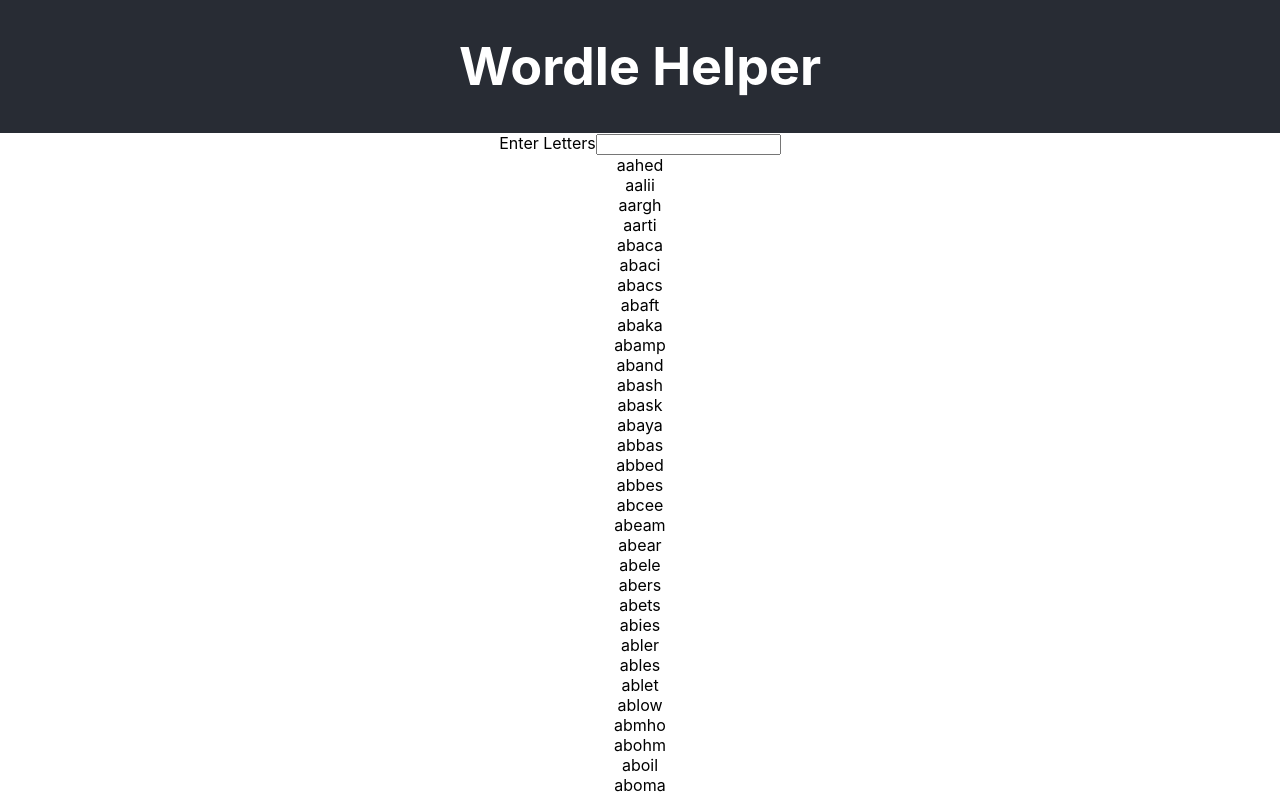
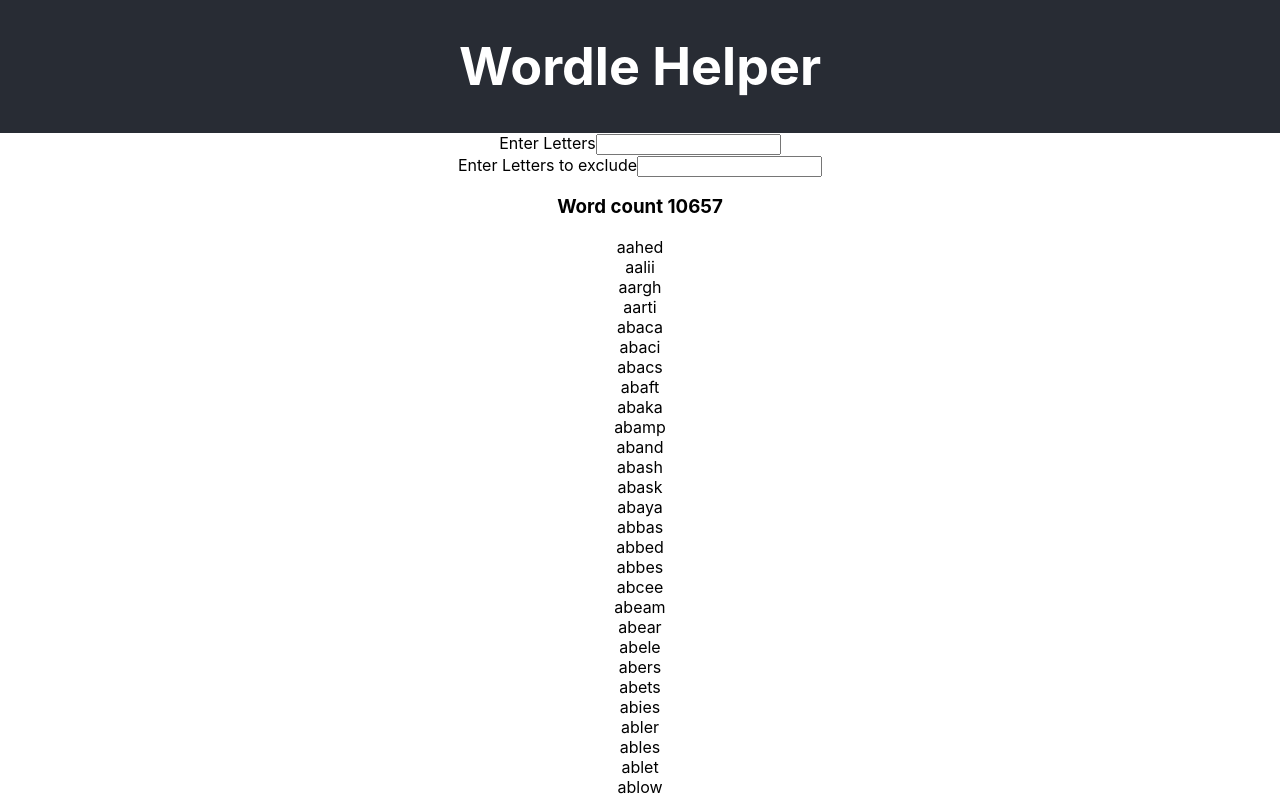
Before and after one commit to Cookiesworld/wordle-solver, a React (Create React App) app: page / in a window 1280 px wide. Shown: the top 797 px of the page. Built offline with nearby package versions, Linux system fonts and the light colour scheme.

Commit message:
Wired up reducers

```diff
--- a/src/myForm.js
+++ b/src/myForm.js
@@ -1,10 +1,10 @@
 import react from "react";
 
-export default function MyForm({ setLetters, letters }) {
+export default function MyForm({ setLetters, letters, label }) {
     return (
         <div>
             <form>
-                <label>Enter Letters
+                <label>{label}
                     <input type="text"
                         value={letters}
                         onChange={(e) => setLetters(e.target.value)}
--- a/src/solver.js
+++ b/src/solver.js
@@ -4,13 +4,16 @@
 
 export default function Solver() {
     const [letters, setLetters] = useState('');
-    const { words } = useWords();
+    const [excludeletters, setExcludeLetters] = useState('');
+    const { words, dispatch } = useWords();
 
     return (
         <section>
-            <MyForm setLetters={enterLetters} letters={letters}></MyForm>
+            <MyForm setLetters={enterLetters} letters={letters} label='Enter Letters'></MyForm>
+            <MyForm setLetters={enterExcludeLetters} letters={excludeletters} label='Enter Letters to exclude'></MyForm>
 
-            {words.map(word => <div>{word}</div>)}
+            <h3>Word count {words.length}</h3>
+            {words.map(word => <div key={word}>{word}</div>)}
 
         </section>
     );
@@ -18,5 +21,12 @@
     function enterLetters(e) {
         setLetters(e);
         // reduce the words based on letters
+        dispatch({ type: "filter", letters: e });
+    }
+
+    function enterExcludeLetters(e) {
+        setExcludeLetters(e);
+        // reduce the words based on letters
+        dispatch({ type: "exclude", letters: e });
     }
 }
--- a/src/wordsReducer.js
+++ b/src/wordsReducer.js
@@ -5,6 +5,26 @@
         case "add":
             // Return new array with the new item appended
             return [...words, action.value];
+        case "filter":
+            var filteredWords = words;
+            [...action.letters].forEach((c) => {
+                filteredWords = words.filter(x => {
+                    return x.indexOf(c) > 1
+                }
+                );
+            });
+
+            return filteredWords;
+        case "exclude":
+            var excludedWords = words;
+            [...action.letters].forEach((c) => {
+                excludedWords = words.filter(x => {
+                    return x.indexOf(c) === -1
+                }
+                );
+            });
+
+            return excludedWords;
 
         default:
             throw new Error("Unhandled action " + action.type);
```
